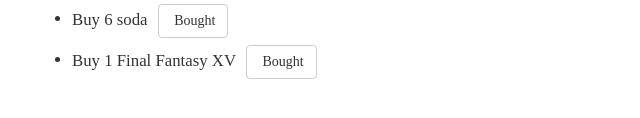
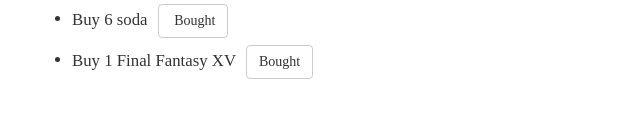
Before and after one commit to PooPatil5051/coursera-test, a plain HTML site: page assignment2/index.html in a window 1280 px wide. Shown: the part 252-370 px from the top of the page, 38-678 px from the left. Drawn offline with Linux system fonts and the light colour scheme.

Commit message:
modified html file

```diff
--- a/assignment2/index.html
+++ b/assignment2/index.html
@@ -38,7 +38,7 @@
             Buy {{ item.quantity }} {{ item.name }}
             <button ng-click="toBuy.buy($index)" class="btn btn-default">
               <span ng-if="item.name!=='Final Fantasy XV'" class="glyphicon glyphicon-ok"></span>
-              <img ng-if="item.name==='Final Fantasy XV'"> Bought
+              Bought
             </button>
           </li>
         </ul>
```
